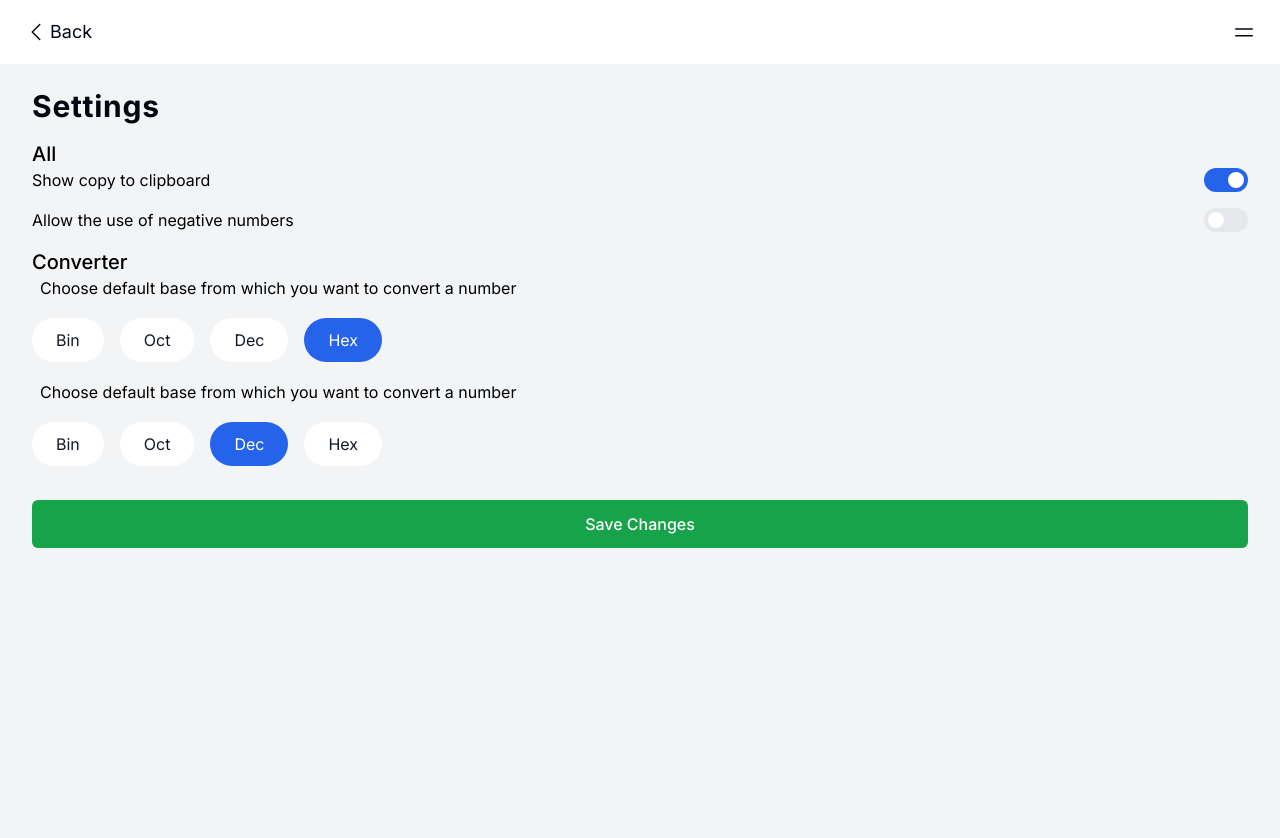
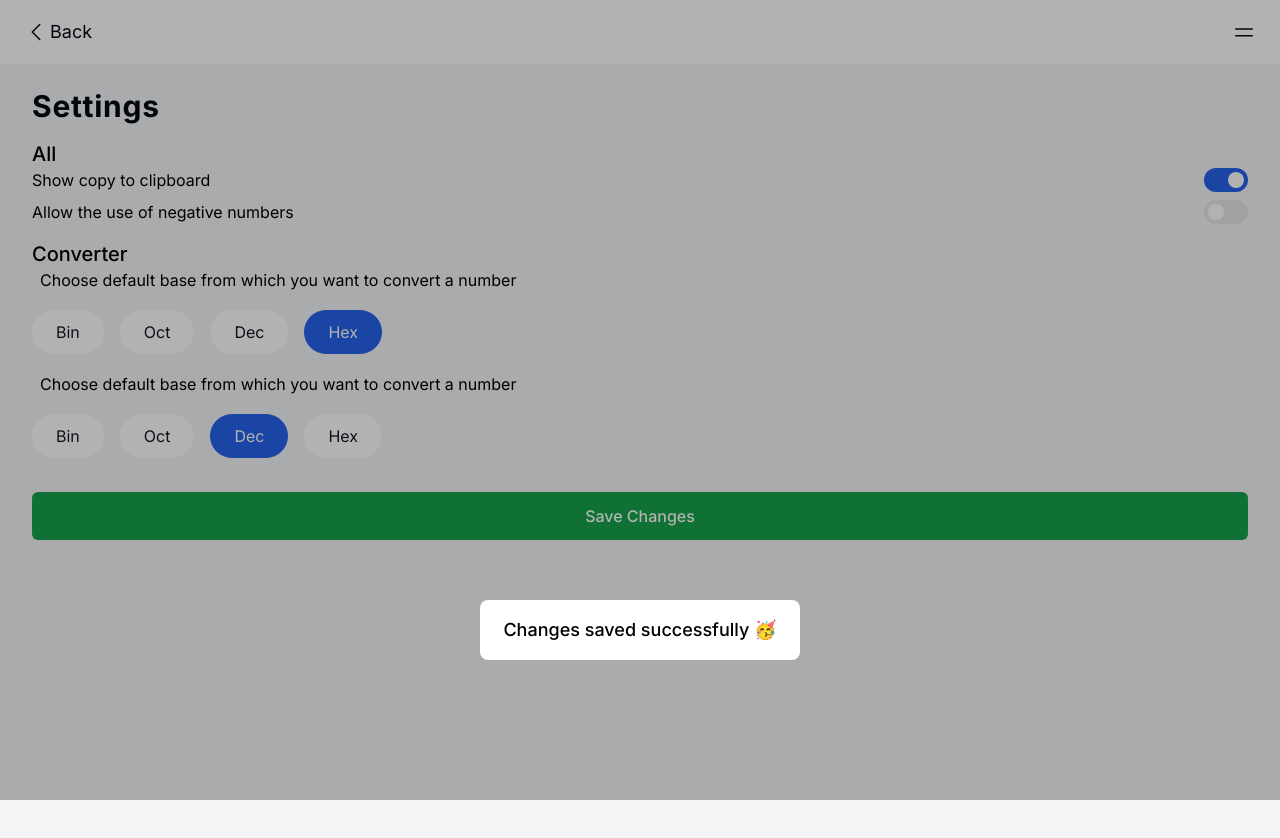
Before and after one commit to bhendi-boi/Hex-cal, a Next.js app: page /settings in a window 1280 px wide. Both pictures are taken after a click on the button "Save Changes". Shown: the top 838 px of the page. Built offline with nearby package versions, Linux system fonts and the light colour scheme.

Commit message:
added saved successfully dialog

```diff
--- a/app/settings/Form.tsx
+++ b/app/settings/Form.tsx
@@ -1,10 +1,12 @@
 "use client";
 import React, { ComponentProps, FormEvent, useState } from "react";
+import { AnimatePresence, motion } from "framer-motion";
+import { Dialog } from "@headlessui/react";
+import Switch from "../Switch";
+import Button from "../Button";
 import ChooseBase from "../ChooseBase";
-import Switch from "../Switch";
 import { useSettings } from "@/hooks/useSettings";
 import { Bases } from "@/types";
-import Button from "../Button";
 
 const Form = () => {
   const [settings, updateSettings] = useSettings();
@@ -18,6 +20,7 @@ const Form = () => {
   const [allowNegativeNumbers, setAllowNegativeNumbers] = useState(
     settings.allowNegativeNumbers
   );
+  const [showStatus, setShowStatus] = useState(false);
 
   function handleSubmit(e: FormEvent) {
     e.preventDefault();
@@ -27,13 +30,15 @@ const Form = () => {
       showCopyToClipboard,
       allowNegativeNumbers,
     });
+    setShowStatus(true);
   }
 
   return (
+    <>
       <form onSubmit={handleSubmit} className="px-2 py-4 space-y-4">
         <fieldset>
           <StyledLegend>All</StyledLegend>
-        <div className="flex items-center justify-between mb-4">
+          <div className="flex items-center justify-between mb-2">
             <p>Show copy to clipboard</p>
             <Switch
               srText="Show Copy to clipboard"
@@ -67,6 +72,32 @@ const Form = () => {
           Save Changes
         </Button>
       </form>
+      <Dialog
+        className="bg-white relative z-50 rounded-lg"
+        open={showStatus}
+        onClose={() => setShowStatus(false)}
+      >
+        <AnimatePresence>
+          <motion.div
+            className="fixed inset-0 bg-black/30"
+            aria-hidden="true"
+          />
+          <motion.div
+            initial={{
+              top: "100%",
+            }}
+            animate={{ top: "75%" }}
+            className="fixed top-3/4 w-full"
+          >
+            <Dialog.Panel className="mx-auto bg-white max-w-xs p-4 rounded-lg">
+              <Dialog.Title className="mx-auto text-center font-medium text-lg">
+                Changes saved successfully 🥳
+              </Dialog.Title>
+            </Dialog.Panel>
+          </motion.div>
+        </AnimatePresence>
+      </Dialog>
+    </>
   );
 };
 
```
Lines whose indentation alone changed are shown as unchanged.
